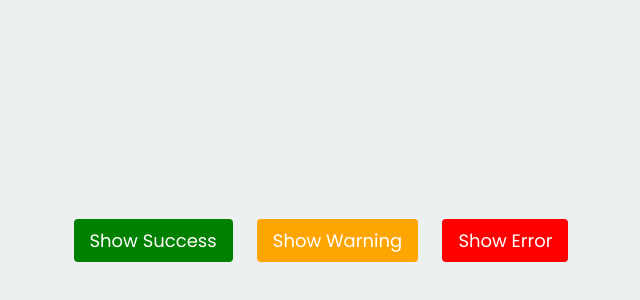
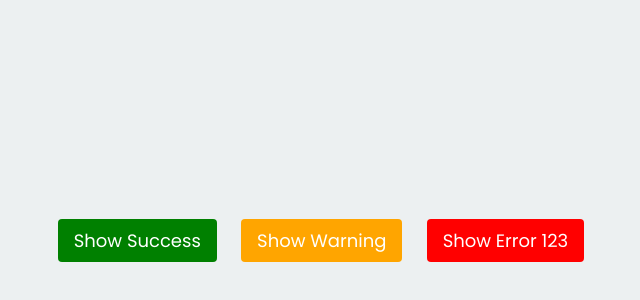
Before and after one commit to TranQuocHuy20CDTH41/Day-11, a plain HTML site: page index.html in a window 1280 px wide. Shown: the part 160-460 px from the top of the page, without its empty margins (319-959 px from the left). Drawn offline with Linux system fonts and the light colour scheme.

Commit message:
Update index.html

```diff
--- a/index.html
+++ b/index.html
@@ -16,7 +16,7 @@
     <div class="control">
         <button class="success">Show Success</button>
         <button class="warning">Show Warning</button>
-        <button class="error">Show Error</button>
+        <button class="error">Show Error 123</button>
     </div>
     <div id="toasts"></div>
     <script src="app.js"></script>
```
